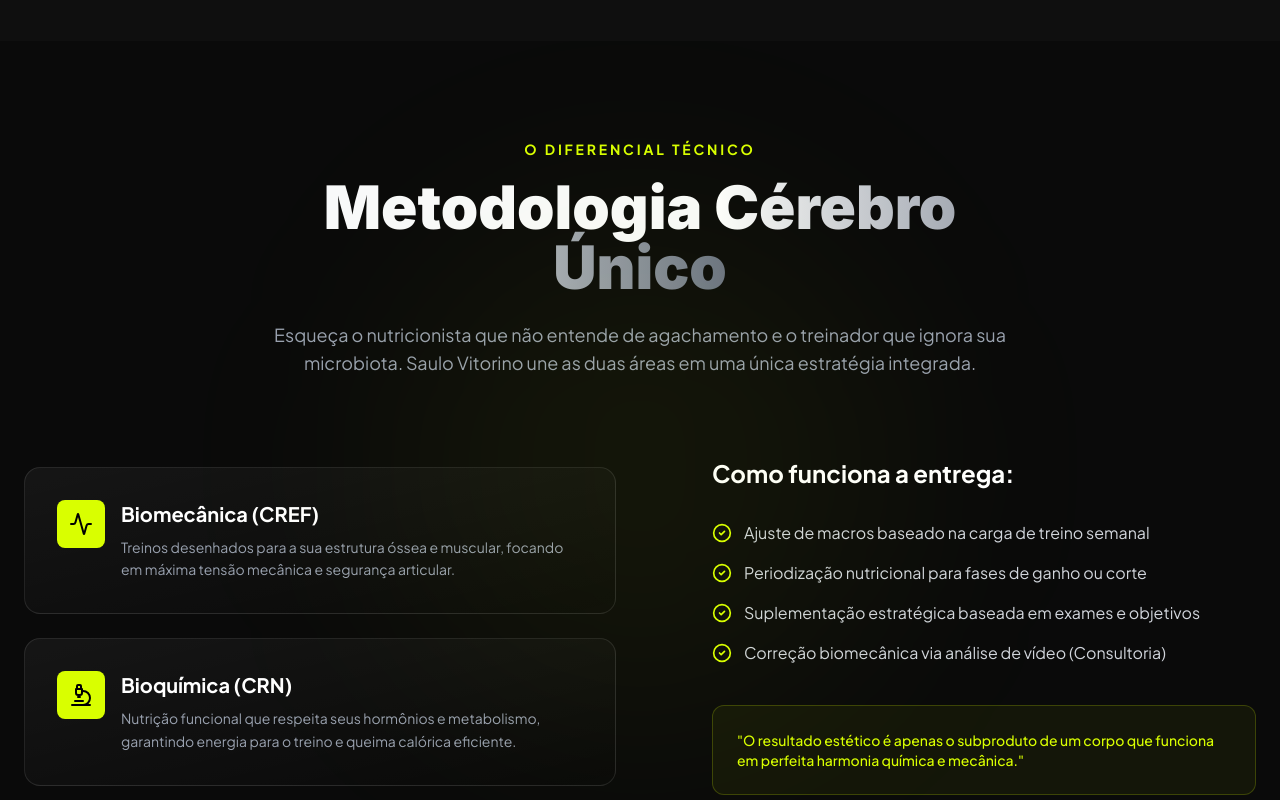
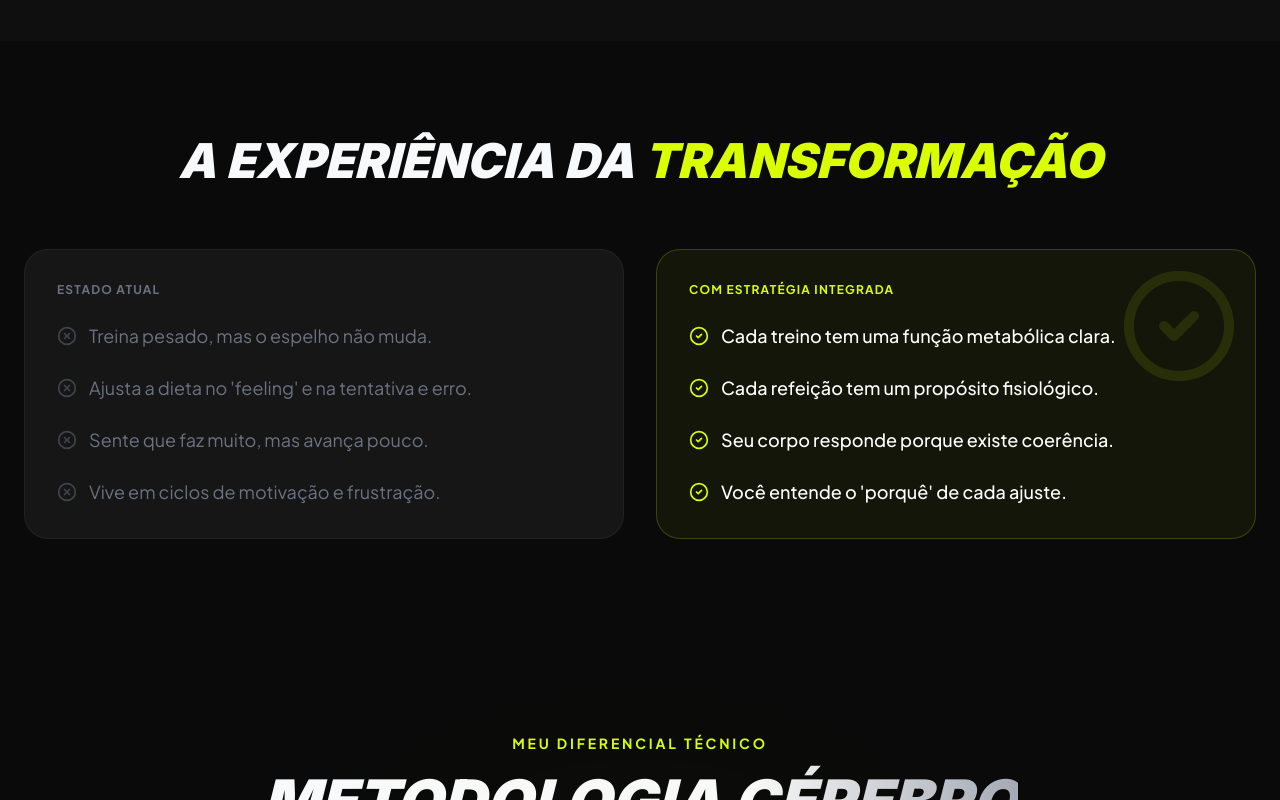
Before and after one commit to wendelvx/saulo, a React (Vite) app: page / in a window 1280 px wide. Shown: the part 1460-2260 px from the top of the page. Built offline with nearby package versions, Linux system fonts and the light colour scheme.

Commit message:
refactor

```diff
--- a/src/App.jsx
+++ b/src/App.jsx
@@ -2,16 +2,16 @@ import { motion, useScroll, useSpring } from "framer-motion";
 import Navbar from "./components/Navbar";
 import Hero from "./sections/Hero";
 import TheGap from "./sections/TheGap";
+import Experience from "./sections/Experience"; // Nova Seção
 import Methodology from "./sections/Methodology";
 import SocialProof from "./sections/SocialProof";
+import CostOfInaction from "./sections/CostOfInaction"; // Nova Seção
 import FAQ from "./sections/FAQ";
 import ConversionTools from "./components/ConversionTools";
 
 function App() {
-  // Captura o progresso do scroll (de 0 a 1)
   const { scrollYProgress } = useScroll();
 
-  // Cria uma mola (spring) para o movimento não ser travado e parecer "fluido"
   const scaleX = useSpring(scrollYProgress, {
     stiffness: 100,
     damping: 30,
@@ -21,13 +21,7 @@ function App() {
   return (
     <main className="bg-brand-black min-h-screen text-brand-ice selection:bg-brand-lime selection:text-black antialiased">
 
-      {/* Progress Bar Premium
-        - fixed top-0: sempre visível no topo
-        - h-1: fina e elegante
-        - origin-left: para crescer da esquerda para a direita
-        - z-[110]: acima da Navbar (que é z-100)
-        - shadow: brilho neon suave para o look premium
-      */}
+      {/* Progress Bar Premium */}
       <motion.div
         className="fixed top-0 left-0 right-0 h-[3px] bg-brand-lime origin-left z-[110] shadow-[0_0_15px_rgba(217,255,0,0.6)]"
         style={{ scaleX }}
@@ -40,12 +34,20 @@ function App() {
       {/* Seções de Conteúdo */}
       <Hero />
 
-      {/* Divisor Suave entre seções */}
       <div className="h-px w-full bg-gradient-to-r from-transparent via-white/5 to-transparent" />
 
       <TheGap />
+
+      {/* Experiência Mental: Onde o usuário se visualiza no projeto */}
+      <Experience />
+
       <Methodology />
+
       <SocialProof />
+
+      {/* Gatilho de Urgência: O impacto de não agir agora */}
+      <CostOfInaction />
+
       <FAQ />
 
       {/* Footer */}
@@ -55,7 +57,7 @@ function App() {
         </div>
         <p className="text-gray-600 text-xs max-w-xs mx-auto">
           CREF 000000-G/XX | CRN 00000/P<br />
-          Estratégia Integrada de Performance e Saúde.
+          Estratégia Integrada • Presencial & Online
         </p>
         <p className="text-[10px] text-gray-800 uppercase tracking-[0.3em] pt-8">
           Desenvolvido com Tecnologia Premium
--- /dev/null
+++ b/src/sections/CostOfInaction.jsx
@@ -0,0 +1,31 @@
+import { motion } from "framer-motion";
+
+export default function CostOfInaction() {
+  return (
+    <section className="py-20 px-6 bg-gradient-to-b from-brand-black to-[#050505] text-center">
+      <div className="container mx-auto max-w-4xl">
+        <motion.div
+          initial={{ opacity: 0, scale: 0.95 }}
+          whileInView={{ opacity: 1, scale: 1 }}
+          viewport={{ once: true }}
+          className="p-12 rounded-[40px] border border-white/5 bg-[#080808] relative overflow-hidden"
+        >
+          {/* Efeito de brilho sutil ao fundo */}
+          <div className="absolute -top-24 -left-24 w-48 h-48 bg-red-500/5 blur-[100px] rounded-full" />
+
+          <h3 className="text-2xl lg:text-4xl font-display font-black mb-6 uppercase">
+            Quanto custa continuar <br />
+            <span className="text-red-500">treinando errado</span> por mais 2 anos?
+          </h3>
+          <p className="text-gray-400 text-lg mb-8">
+            O tempo é o único recurso que você não recupera. O custo de não decidir hoje é somar mais meses de estagnação e frustração ao seu histórico.
+          </p>
+          <div className="h-px w-24 bg-brand-lime mx-auto mb-8" />
+          <p className="text-brand-lime font-bold tracking-tighter text-xl uppercase italic">
+            A decisão mais cara é não fazer nada.
+          </p>
+        </motion.div>
+      </div>
+    </section>
+  );
+}
--- /dev/null
+++ b/src/sections/Experience.jsx
@@ -0,0 +1,70 @@
+import { motion } from "framer-motion";
+import { ArrowRight, XCircle, CheckCircle2 } from "lucide-react";
+
+export default function Experience() {
+  const comparison = {
+    before: [
+      "Treina pesado, mas o espelho não muda.",
+      "Ajusta a dieta no 'feeling' e na tentativa e erro.",
+      "Sente que faz muito, mas avança pouco.",
+      "Vive em ciclos de motivação e frustração."
+    ],
+    after: [
+      "Cada treino tem uma função metabólica clara.",
+      "Cada refeição tem um propósito fisiológico.",
+      "Seu corpo responde porque existe coerência.",
+      "Você entende o 'porquê' de cada ajuste."
+    ]
+  };
+
+  return (
+    <section className="py-24 px-6 bg-brand-black relative">
+      <div className="container mx-auto">
+        <div className="text-center mb-16">
+          <h2 className="text-3xl lg:text-5xl font-display font-black uppercase italic">
+            A Experiência da <span className="text-brand-lime">Transformação</span>
+          </h2>
+        </div>
+
+        <div className="grid grid-cols-1 lg:grid-cols-2 gap-8 items-stretch">
+          {/* Lado: Antes */}
+          <motion.div
+            initial={{ opacity: 0, x: -20 }}
+            whileInView={{ opacity: 1, x: 0 }}
+            className="p-8 rounded-3xl bg-white/5 border border-white/5 relative overflow-hidden group"
+          >
+            <span className="text-xs font-bold tracking-widest text-gray-500 uppercase mb-6 block">Estado Atual</span>
+            <ul className="space-y-6">
+              {comparison.before.map((item, i) => (
+                <li key={i} className="flex items-start gap-3 text-gray-500 group-hover:text-gray-400 transition-colors">
+                  <XCircle size={20} className="shrink-0 mt-1 opacity-50" />
+                  <span className="text-lg">{item}</span>
+                </li>
+              ))}
+            </ul>
+          </motion.div>
+
+          {/* Lado: Depois */}
+          <motion.div
+            initial={{ opacity: 0, x: 20 }}
+            whileInView={{ opacity: 1, x: 0 }}
+            className="p-8 rounded-3xl bg-brand-lime/5 border border-brand-lime/20 relative overflow-hidden"
+          >
+            <div className="absolute top-0 right-0 p-4 opacity-10">
+              <CheckCircle2 size={120} className="text-brand-lime" />
+            </div>
+            <span className="text-xs font-bold tracking-widest text-brand-lime uppercase mb-6 block">Com Estratégia Integrada</span>
+            <ul className="space-y-6">
+              {comparison.after.map((item, i) => (
+                <li key={i} className="flex items-start gap-3 text-white">
+                  <CheckCircle2 size={20} className="text-brand-lime shrink-0 mt-1" />
+                  <span className="text-lg font-medium">{item}</span>
+                </li>
+              ))}
+            </ul>
+          </motion.div>
+        </div>
+      </div>
+    </section>
+  );
+}
--- a/src/sections/Methodology.jsx
+++ b/src/sections/Methodology.jsx
@@ -3,10 +3,10 @@ import { Activity, Microscope, CheckCircle2 } from "lucide-react";
 
 export default function Methodology() {
   const points = [
-    "Ajuste de macros baseado na carga de treino semanal",
-    "Periodização nutricional para fases de ganho ou corte",
+    "Ajuste de macros baseado na sua carga de treino semanal",
+    "Periodização nutricional para fases de ganho ou definição",
     "Suplementação estratégica baseada em exames e objetivos",
-    "Correção biomecânica via análise de vídeo (Consultoria)"
+    "Ajuste técnico refinado (Presencial ou via análise de vídeo)"
   ];
 
   return (
@@ -21,13 +21,13 @@ export default function Methodology() {
             whileInView={{ opacity: 1 }}
             className="text-brand-lime font-bold tracking-[0.2em] text-sm uppercase"
           >
-            O Diferencial Técnico
+            Meu Diferencial Técnico
           </motion.span>
-          <h2 className="text-4xl lg:text-6xl font-display font-black mt-4 mb-6">
+          <h2 className="text-4xl lg:text-6xl font-display font-black mt-4 mb-6 uppercase italic">
             Metodologia <span className="text-transparent bg-clip-text bg-gradient-to-r from-white to-gray-500">Cérebro Único</span>
           </h2>
-          <p className="text-gray-400 text-lg">
-            Esqueça o nutricionista que não entende de agachamento e o treinador que ignora sua microbiota. Saulo Vitorino une as duas áreas em uma única estratégia integrada.
+          <p className="text-gray-400 text-lg leading-relaxed">
+            Eu elimino o abismo entre a sua alimentação e o seu treino. Em vez de profissionais que não se comunicam, você tem uma <span className="text-white font-medium">estratégia única e integrada</span>, desenhada por quem domina as duas áreas.
           </p>
         </div>
 
@@ -44,9 +44,9 @@ export default function Methodology() {
                   <Activity size={24} />
                 </div>
                 <div>
-                  <h3 className="text-xl font-bold mb-2 text-white">Biomecânica (CREF)</h3>
+                  <h3 className="text-xl font-bold mb-2 text-white italic uppercase">Biomecânica (CREF)</h3>
                   <p className="text-gray-400 text-sm leading-relaxed">
-                    Treinos desenhados para a sua estrutura óssea e muscular, focando em máxima tensão mecânica e segurança articular.
+                    Seja no acompanhamento presencial ou na consultoria, cada exercício é ajustado para a sua estrutura, garantindo máxima tensão mecânica com segurança total.
                   </p>
                 </div>
               </div>
@@ -63,9 +63,9 @@ export default function Methodology() {
                   <Microscope size={24} />
                 </div>
                 <div>
-                  <h3 className="text-xl font-bold mb-2 text-white">Bioquímica (CRN)</h3>
+                  <h3 className="text-xl font-bold mb-2 text-white italic uppercase">Bioquímica (CRN)</h3>
                   <p className="text-gray-400 text-sm leading-relaxed">
-                    Nutrição funcional que respeita seus hormônios e metabolismo, garantindo energia para o treino e queima calórica eficiente.
+                    Nutrição funcional que respeita seu metabolismo. O foco é fornecer o substrato exato para sua performance no treino e recuperação acelerada.
                   </p>
                 </div>
               </div>
@@ -74,7 +74,9 @@ export default function Methodology() {
 
           {/* Lado Direito: Checklist de Entrega */}
           <div className="lg:pl-12">
-            <h4 className="text-2xl font-bold mb-8 text-white">Como funciona a entrega:</h4>
+            <h4 className="text-2xl font-bold mb-8 text-white uppercase italic tracking-tighter">
+              O que você recebe na <br /> Estratégia Integrada:
+            </h4>
             <ul className="space-y-4">
               {points.map((point, i) => (
                 <motion.li
@@ -85,14 +87,14 @@ export default function Methodology() {
                   className="flex items-center gap-3 text-gray-300"
                 >
                   <CheckCircle2 size={20} className="text-brand-lime shrink-0" />
-                  <span>{point}</span>
+                  <span className="text-lg">{point}</span>
                 </motion.li>
               ))}
             </ul>
 
             <div className="mt-10 p-6 rounded-xl border border-brand-lime/20 bg-brand-lime/5">
-              <p className="text-brand-lime font-medium text-sm">
-                "O resultado estético é apenas o subproduto de um corpo que funciona em perfeita harmonia química e mecânica."
+              <p className="text-brand-lime font-medium text-sm italic">
+                "Atendimento presencial em Juazeiro Do Norte e consultoria de alto nível para onde você estiver."
               </p>
             </div>
           </div>
```
Also changed, not shown: src/sections/FAQ.jsx (+40 -10 lines).
